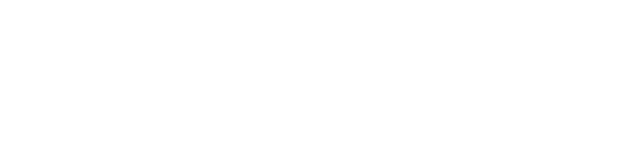
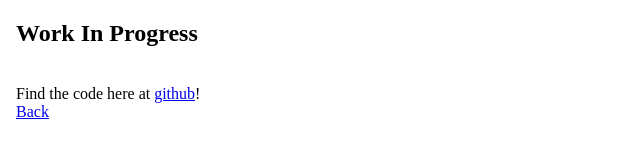
Before and after one commit to isoki87/LeoWebServer, a plain HTML site: page HTML_Resources/alganz.html in a window 1280 px wide. Shown: the whole page, without its empty margins (0-640 px from the left). Drawn offline with Linux system fonts and the light colour scheme.

Commit message:
Deployed on helloleolin.com as of 5/21/2018

```diff
--- a/HTML_Resources/alganz.html
+++ b/HTML_Resources/alganz.html
@@ -1,8 +1,16 @@
 <!DOCTYPE html>
 <html>
 <head>
-  <script>
+  <meta charset="UTF-8">
+  <style>
+    body { margin: 1em; max-width: 75ch;}
+  </style>
+  <title>Algorithm Analyzer</title>
 </head>
 <body>
-
+  <h2>Work In Progress</h2><br>
+  Find the code here at <a href = 'https://github.com/isoki87/Algorithm-Analyzer'>github</a>!
+  <div class="back">
+    <a href ='/index.html'>Back</a>
+  </div>
 </body>
```
